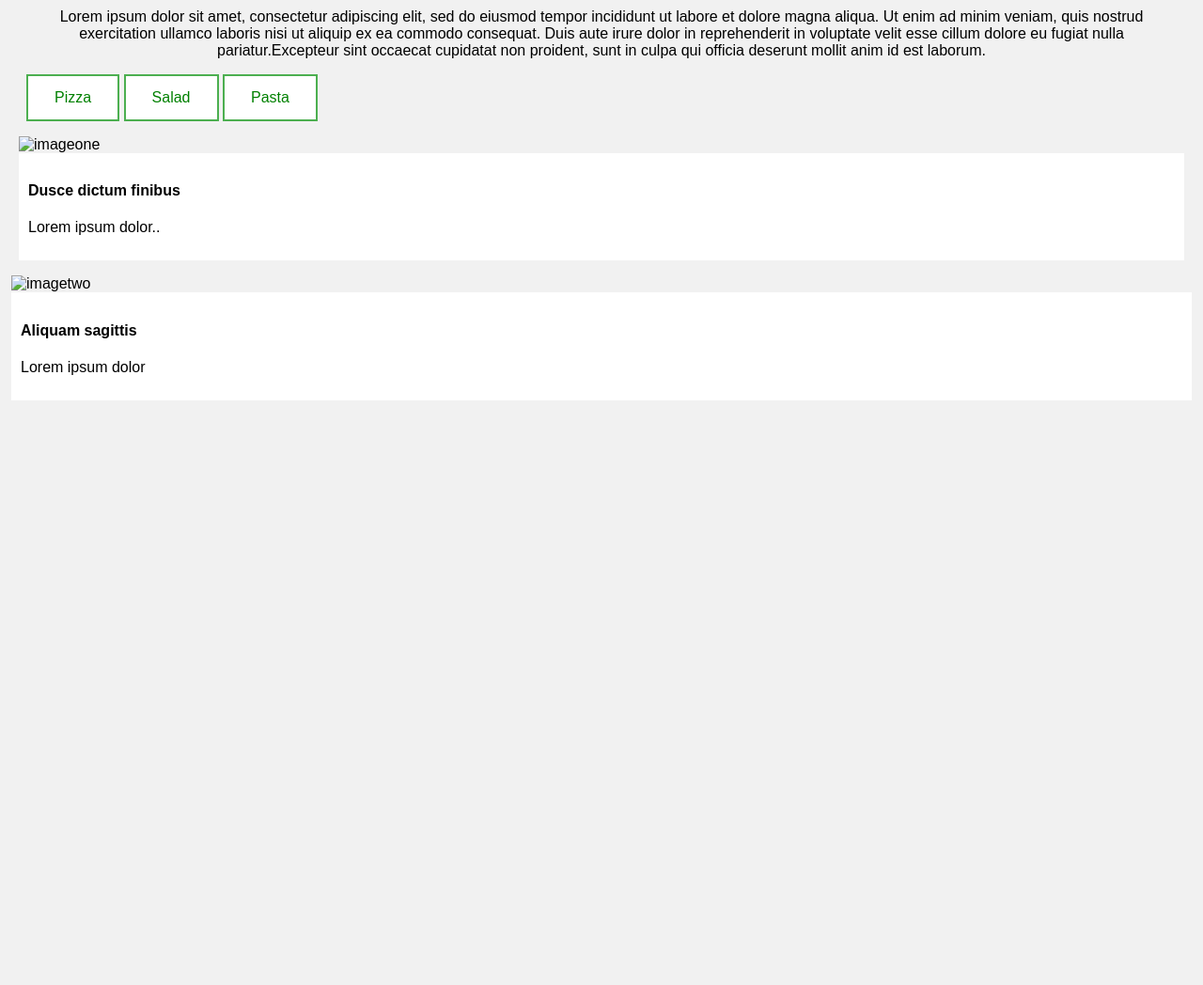
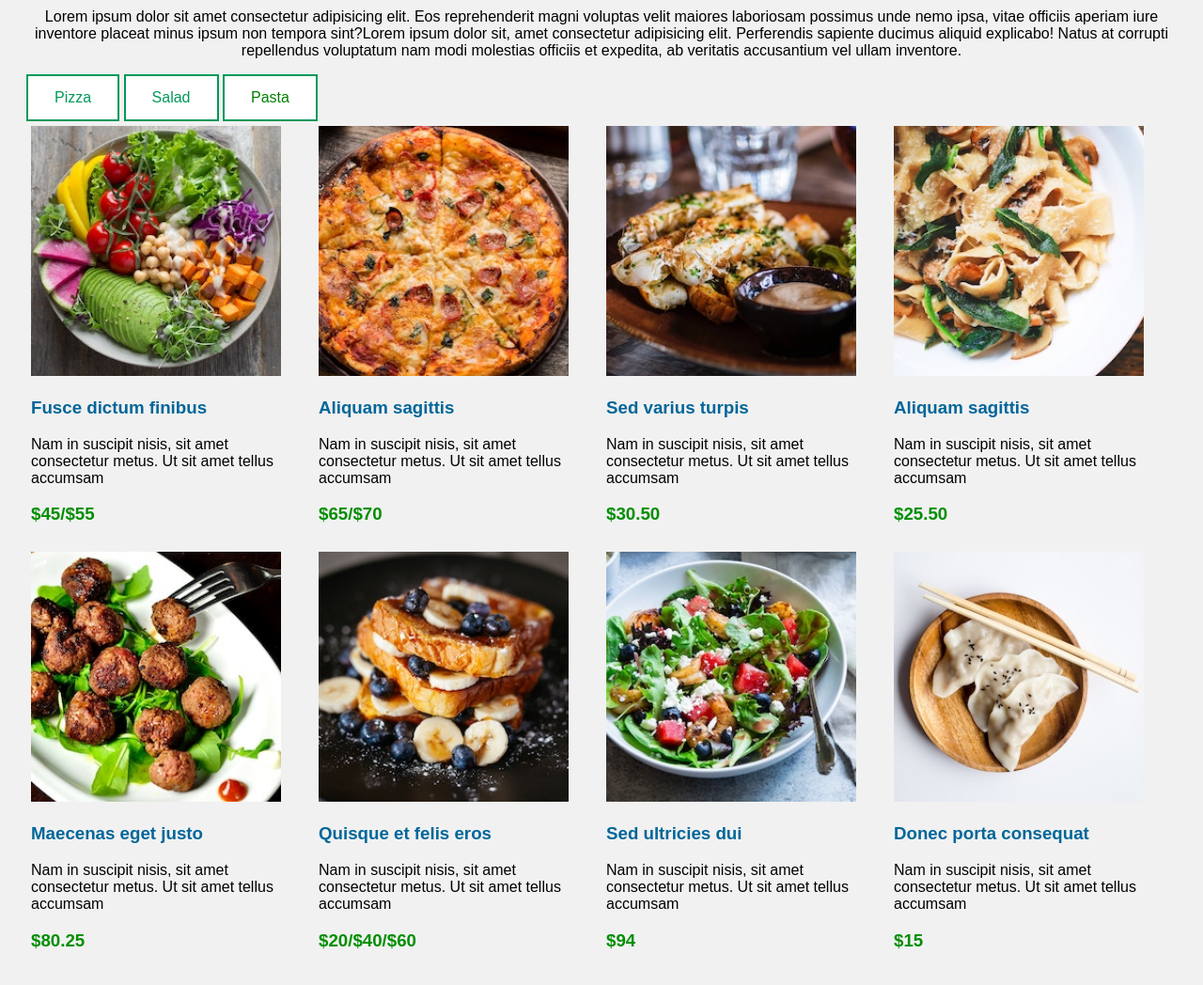
Before and after one commit to lguadarrama770/nicegrub-clone, a plain HTML site: page index.html in a window 1280 px wide. Shown: the part 400-1448 px from the top of the page at 94% size. Before the commit the page ends 886 px from the top, so only its background shows below. Drawn offline with Linux system fonts and the light colour scheme.

Commit message:
almost done

```diff
--- a/index.html
+++ b/index.html
@@ -8,7 +8,6 @@
 <body>
     <div class="header">
         <h1>NiceGrub</h1>
-
         <div class="topnav" id="myTopnav">
           <a href="#index.html" class="active">Home</a>
           <a href="#about">About</a>
@@ -22,8 +21,10 @@
 
       <div class="firstdiv">
         <h2>Welcome to NiceGrub</h2></br>
-        <p>Lorem ipsum dolor sit amet, consectetur adipiscing elit, sed do eiusmod tempor incididunt ut labore et dolore magna aliqua. Ut enim ad minim veniam, quis nostrud exercitation ullamco laboris nisi ut aliquip ex ea commodo consequat.
-          Duis aute irure dolor in reprehenderit in voluptate velit esse cillum dolore eu fugiat nulla pariatur.Excepteur sint occaecat cupidatat non proident, sunt in culpa qui officia deserunt mollit anim id est laborum.</p>
+        <p>Lorem ipsum dolor sit amet consectetur adipisicing elit.
+          Eos reprehenderit magni voluptas velit maiores laboriosam possimus unde nemo ipsa,
+          vitae officiis aperiam iure inventore placeat minus ipsum non tempora sint?Lorem ipsum dolor sit, amet consectetur adipisicing elit. Perferendis sapiente ducimus aliquid explicabo! Natus at corrupti repellendus voluptatum
+          nam modi molestias officiis et expedita, ab veritatis accusantium vel ullam inventore.</p>
       </div>
 
     <div>
@@ -33,18 +34,57 @@
     </div>
 
     <div class="row">
-      <img src="01.jpg" alt="imageone" style="width:100%">
-      <div class="content">
-      <h4>Dusce dictum finibus</h4>
-      <p>Lorem ipsum dolor..</p>
-    </div>
-    <div class="row">
-      <img src="" alt="imagetwo" style="width:100%;">
-      <div class="content">
-      <h4>Aliquam sagittis</h4>
-      <p> Lorem ipsum dolor</p>
+      <div class="column">
+        <img src="01.jpg" alt="" style="width:90%">
+        <h3>Fusce dictum finibus</h3>
+        <p>Nam in suscipit nisis, sit amet consectetur metus. Ut sit amet tellus accumsam</p>
+        <h3 class="amount">$45/$55</h3>
+      </div>
+      <div class="column">
+        <img src="02.jpg" alt="" style="width:90%">
+        <h3>Aliquam sagittis</h3>
+        <p>Nam in suscipit nisis, sit amet consectetur metus. Ut sit amet tellus accumsam</p>
+        <h3 class="amount">$65/$70</h3>
+      </div>
+      <div class="column">
+        <img src="03.jpg" alt="" style="width:90%">
+        <h3>Sed varius turpis</h3>
+        <p>Nam in suscipit nisis, sit amet consectetur metus. Ut sit amet tellus accumsam</p>
+        <h3 class="amount">$30.50</h3>
+      </div>
+      <div class="column">
+        <img src="04.jpg" alt="" style="width:90%">
+        <h3>Aliquam sagittis</h3>
+        <p>Nam in suscipit nisis, sit amet consectetur metus. Ut sit amet tellus accumsam</p>
+        <h3 class="amount">$25.50</h3>
       </div>
     </div>
+
+    <div class="row">
+      <div class="column">
+        <img src="05.jpg" alt="" style="width:90%">
+        <h3>Maecenas eget justo</h3>
+        <p>Nam in suscipit nisis, sit amet consectetur metus. Ut sit amet tellus accumsam</p>
+        <h3 class="amount">$80.25</h3>
+      </div>
+      <div class="column">
+        <img src="06.jpg" alt="" style="width:90%">
+        <h3>Quisque et felis eros</h3>
+        <p>Nam in suscipit nisis, sit amet consectetur metus. Ut sit amet tellus accumsam</p>
+        <h3 class="amount">$20/$40/$60</h3>
+      </div>
+      <div class="column">
+        <img src="07.jpg" alt="" style="width:90%">
+        <h3>Sed ultricies dui</h3>
+        <p>Nam in suscipit nisis, sit amet consectetur metus. Ut sit amet tellus accumsam</p>
+        <h3 class="amount">$94</h3>
+      </div>
+      <div class="column">
+        <img src="08.jpg" alt="" style="width:90%">
+        <h3>Donec porta consequat</h3>
+        <p>Nam in suscipit nisis, sit amet consectetur metus. Ut sit amet tellus accumsam</p>
+        <h3 class="amount">$15</h3>
+      </div>
 </body>
 
 </html>
--- a/styles.css
+++ b/styles.css
@@ -17,46 +17,25 @@ h1 {
   word-break: break-all;
 }
 
-.row {
-  margin: 8px -16px;
-}
-
-/* Add padding BETWEEN each column (if you want) */
-.row,
-.row > .column {
-  padding: 8px;
-}
-
-/* Create three equal columns that floats next to each other */
-.column {
-  float: left;
-  width: 33.33%;
-  display: none; /* Hide columns by default */
-}
-
-/* Clear floats after rows */
-.row:after {
-  content: "";
-  display: table;
-  clear: both;
-}
-
-/* Content */
-.content {
-  background-color: white;
-  padding: 10px;
-}
-
 .header {
   padding: 60px;
   text-align: left;
-  background: #1abc9c;
   color: white;
   font-size: 30px;
+  background-image: url("simple-house-01.jpg");
+}
+
+h3 {
+  color:#006699;
+}
+
+.amount{
+  color: #008E00;
 }
 
 .topnav {
   text-align: right;
+  font-;
 }
 
 .firstdiv {
@@ -73,29 +52,51 @@ h1 {
 }
 
 .one {
-    border-color: #4CAF50;
-    color: green;
+    border-color: #009959;    ;
+    color: #009959;
 }
 
 .one:hover {
-  background-color: #4CAF50;
+  background-color: #009959;
   color: white;
 }
 
 .two {
-  border-color: #4CAF50;
-  color: green;
+  border-color: #009959;
+  color: #009959;
 }
 .two:hover {
-  background-color: #4CAF50;
+  background-color: #009959;
   color: white;
 }
 
 .three {
-  border-color: #4CAF50;
+  border-color: #009959;
   color: green;
 }
 .three:hover {
-  background-color: #4CAF50;
+  background-color: #009959;
   color: white;
 }
+/* Three image containers (use 25% for four, and 50% for two, etc) */
+.column {
+  float: left;
+  width: 25%;
+  padding: 5px;
+}
+
+/* Clear floats after image containers */
+.row::after {
+  content: "";
+  clear: both;
+  display: table;
+}
+
+.row {
+  display: flex;
+}
+
+.column {
+  flex: 33.33%;
+  padding: 5px;
+}
```
Also changed, not shown: 01.jpg (renamed from niceGrub/assets/gallery/01.jpg), 02.jpg (renamed from niceGrub/assets/gallery/02.jpg), 03.jpg (renamed from niceGrub/assets/gallery/03.jpg), 04.jpg (renamed from niceGrub/assets/gallery/04.jpg), 05.jpg (renamed from niceGrub/assets/gallery/05.jpg), 06.jpg (renamed from niceGrub/assets/gallery/06.jpg), 07.jpg (renamed from niceGrub/assets/gallery/07.jpg), 08.jpg (renamed from niceGrub/assets/gallery/08.jpg), img-01.jpg (renamed from niceGrub/assets/img-01.jpg), simple-house-01.jpg (renamed from niceGrub/assets/simple-house-01.jpg), simple-house-logo.png (renamed from niceGrub/assets/simple-house-logo.png).
